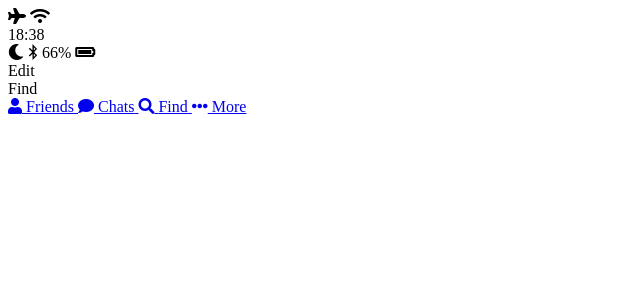
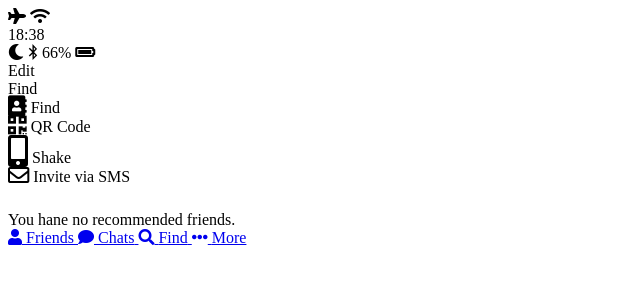
Before and after one commit to gloomybears/kakao-clone, a plain HTML site: page find.html in a window 1280 px wide. Shown: the whole page, without its empty margins (0-640 px from the left). Drawn offline with Linux system fonts and the light colour scheme.

Commit message:
Find is Done!

```diff
--- a/find.html
+++ b/find.html
@@ -42,6 +42,39 @@
     </div><!-- .header__bottom// -->
   </header>
 
+  <main class="find">
+    <section class="find__options">
+      <div class="find__option-title">
+        <i class="fas fa-address-book fa-lg"></i>
+        <span class="find__option-title">Find</span>
+      </div>
+      <div class="find__option-title">
+        <i class="fas fa-qrcode fa-lg"></i>
+        <span class="find__option-title">QR Code</span>
+      </div>
+      <div class="find__option-title">
+        <i class="fas fa-mobile-alt fa-2x"></i>
+        <span class="find__option-title">Shake</span>
+      </div>
+      <div class="find__option-title">
+        <i class="far fa-envelope fa-lg"></i>
+        <span class="find__option-title">Invite via SMS</span>
+      </div>
+    </section>
+
+    <section class="find__recommended">
+      <header>
+        <h6 class="recommended__title"></h6>
+      </header>
+      <div class="recommended__none">
+        <span class="recommended__text">
+          You hane no recommended friends.
+        </span>
+      </div>
+    </section>
+  </main>
+
+
   <nav class="tab-bar">
     <a href="index.html" class="tab-bar__tab">
       <i class="fa fa-user"></i>
```
Also changed, not shown: Screens/chat.PNG (added), Screens/find.PNG (added), Screens/friends.PNG (added), Screens/more.PNG (added), images/avatar.jpg, images/kakaoFriends.png (added), images/kakaoStory.png (added), images/path.png (added).
